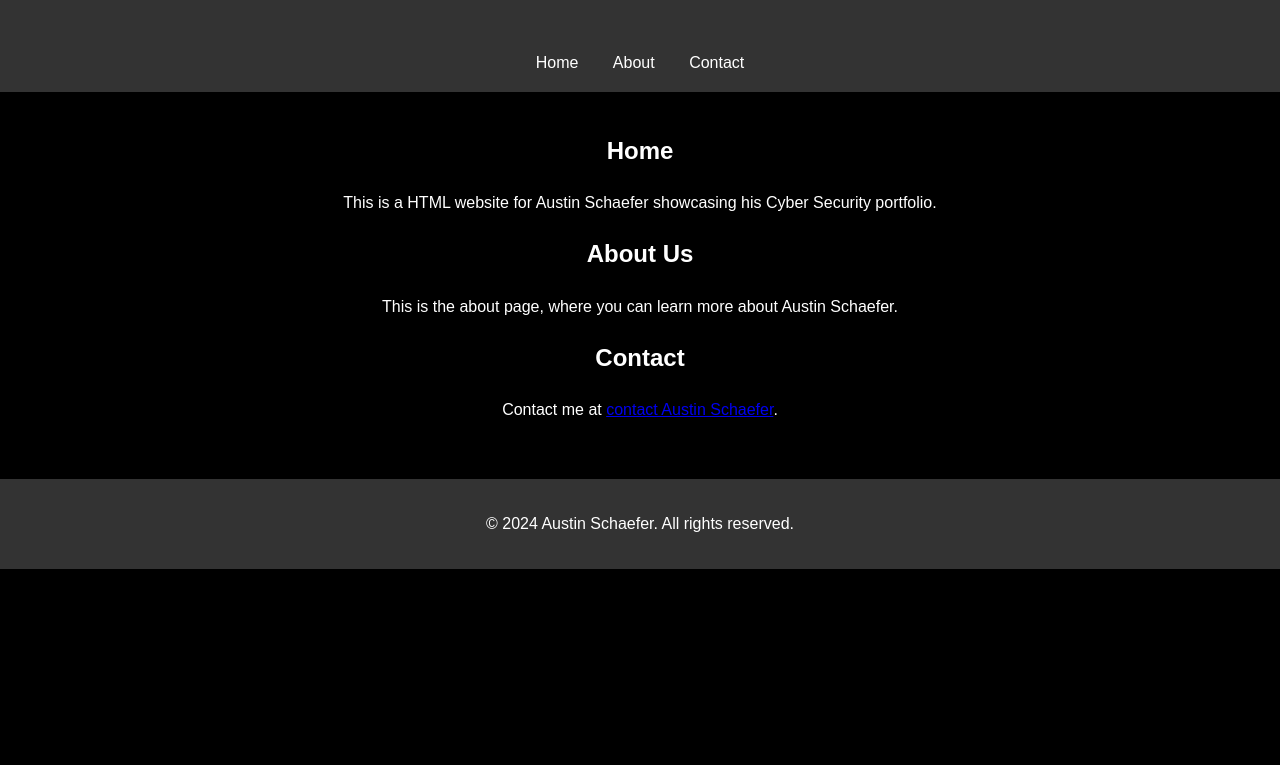
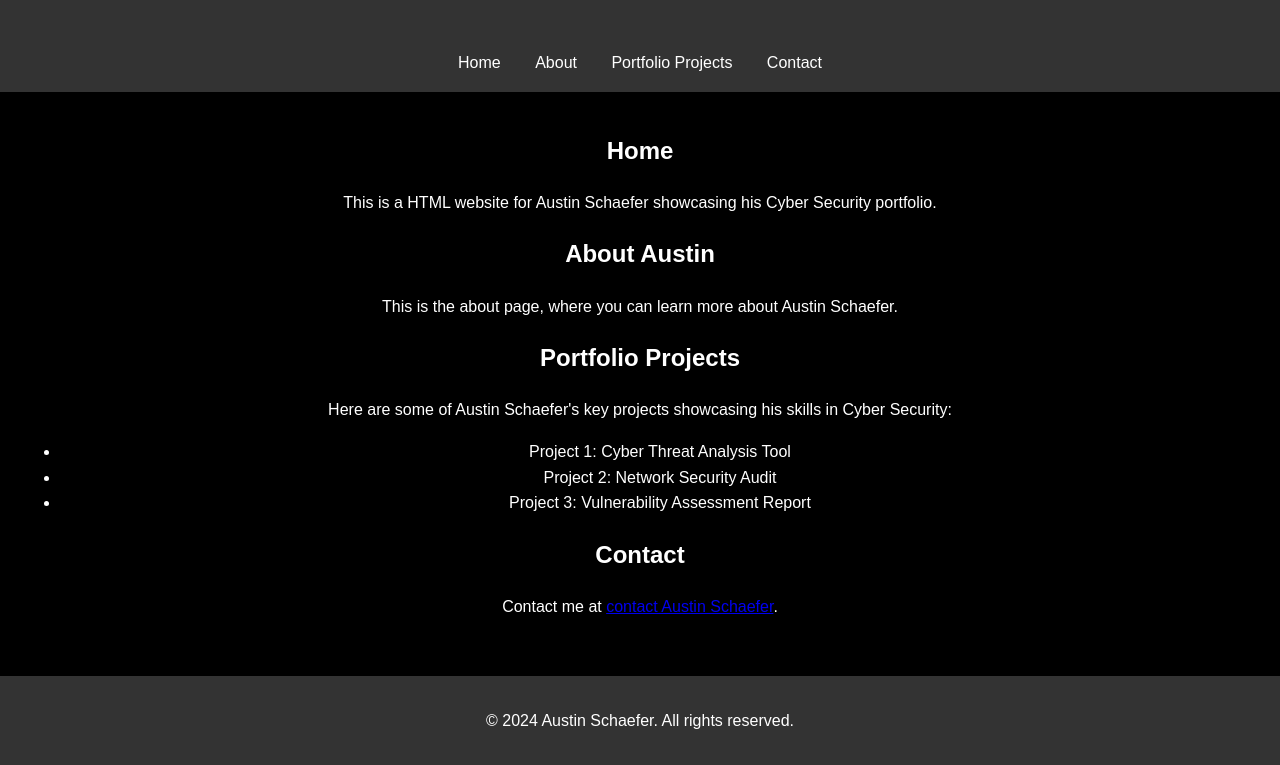
Before and after one commit to 20austin99/MyWebsite3.0, a plain HTML site: page index.html in a window 1280 px wide. Shown: the part 92-857 px from the top of the page. Before the commit the page ends 800 px from the top, so only its background shows below. Drawn offline with Linux system fonts and the light colour scheme.

Commit message:
Update index.html

```diff
--- a/index.html
+++ b/index.html
@@ -41,6 +41,7 @@
     <nav>
         <a href="#home">Home</a>
         <a href="#about">About</a>
+        <a href="#portfolio">Portfolio Projects</a> <!-- New section link -->
         <a href="#contact">Contact</a>
     </nav>
 
@@ -51,8 +52,18 @@
         </section>
 
         <section id="about">
-            <h2>About Us</h2>
+            <h2>About Austin</h2>
             <p>This is the about page, where you can learn more about Austin Schaefer.</p>
+        </section>
+
+        <section id="portfolio"> <!-- New section -->
+            <h2>Portfolio Projects</h2>
+            <p>Here are some of Austin Schaefer's key projects showcasing his skills in Cyber Security:</p>
+            <ul>
+                <li>Project 1: Cyber Threat Analysis Tool</li>
+                <li>Project 2: Network Security Audit</li>
+                <li>Project 3: Vulnerability Assessment Report</li>
+            </ul>
         </section>
 
         <section id="contact">
```
